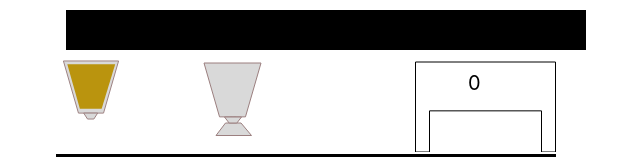
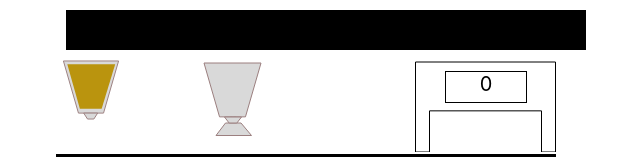
Before and after one commit to Aleksandyr/biscuit-machine-reactjs, a React (Create React App) app: page / in a window 1280 px wide. Shown: the top 157 px of the page, without its empty margins (334-974 px from the left). Built offline with nearby package versions, Linux system fonts and the light colour scheme; the HTML template or start-up script is replaced by a standard one.

Commit message:
fix(*): convert intervals in timeout funcs
convert everything from px to rem

```diff
--- a/src/components/machine/Machine.css
+++ b/src/components/machine/Machine.css
@@ -17,14 +17,14 @@
 }
 
 .biscuit-item {
-    width: 10px;
-    height: 10px;
+    width: 1rem;
+    height: 1rem;
     background-color: brown;
 }
 
 .biscuit-item.stamped {
-    width: 16px;
-    height: 6px;
+    width: 1.6rem;
+    height: .6rem;
     margin-top: .4rem;
 }
 
--- a/src/components/machine/Machine.js
+++ b/src/components/machine/Machine.js
@@ -69,7 +69,7 @@ const Machine = () => {
             return;
         }
 
-        const interval = setInterval(() => {
+        const timeout = setTimeout(() => {
             /**
              * Release the stamper if we were paused.
              */
@@ -78,7 +78,7 @@ const Machine = () => {
             callback();
         }, 2000);
 
-        return () => clearInterval(interval);
+        return () => clearTimeout(timeout);
     }, [switchState.value, biscuitId, ovenHeated])
 
     /**
--- a/src/components/oven/Oven.css
+++ b/src/components/oven/Oven.css
@@ -6,6 +6,13 @@
 .oven-deg {
     position: absolute;
     top: 1.1rem;
-    left: 5.3rem;
+    left: 3rem;
+    width: 8rem;
+    height: 3rem;
+    border: 1px solid black;
+}
+
+.oven-deg__text {
     font-size: 2rem;
+    text-align: center;
 }
--- a/src/components/oven/Oven.js
+++ b/src/components/oven/Oven.js
@@ -65,8 +65,9 @@ const Oven = (props) => {
                 <path id="oven" d="M0.5 1V91H14.5V49.8571H126.5V91H140.5V1H0.5Z" stroke="black"/>
             </svg>
 
-
-            <div className="oven-deg">{rheotanDeg}</div>
+            <div className="oven-deg">
+                <div className="oven-deg__text">{rheotanDeg}</div>
+            </div>
             <Rheotan ovenState={props.power}
                 preheating={preheating}
                 onDegChange={onDegChange}
--- a/src/components/oven/Rheotan.js
+++ b/src/components/oven/Rheotan.js
@@ -50,9 +50,7 @@ const Rheotan = ({ovenState, preheating, onDegChange, regulator, shutDown}) => {
     const setRheotanColor = (color) => {
         document.documentElement.style.setProperty('--rheotan-color', `rgba(230, 23, 19, ${(deg / 1000 * 2)})`);
     }
-    return (<>
-            <div className='rheotan'></div>
-    </>)
+    return (<div className='rheotan'></div>)
 }
 
 export default Rheotan;
--- a/src/components/stamper/Stamper.js
+++ b/src/components/stamper/Stamper.js
@@ -65,11 +65,11 @@ const StamperSVG = ({ovenHeated, switchValState, releaseStamper}) => {
             return prev === 18 ? 0 : 18
         });
 
-        const interval = setInterval(() => {
+        const timeout = setTimeout(() => {
             setPulse((prev) => prev + 1);
         }, 1000)
 
-        return () => clearInterval(interval);
+        return () => clearTimeout(timeout);
     }, [pulse, ovenHeated, switchValState, releaseStamper]);
 
     const animate = `#stamp {
```
